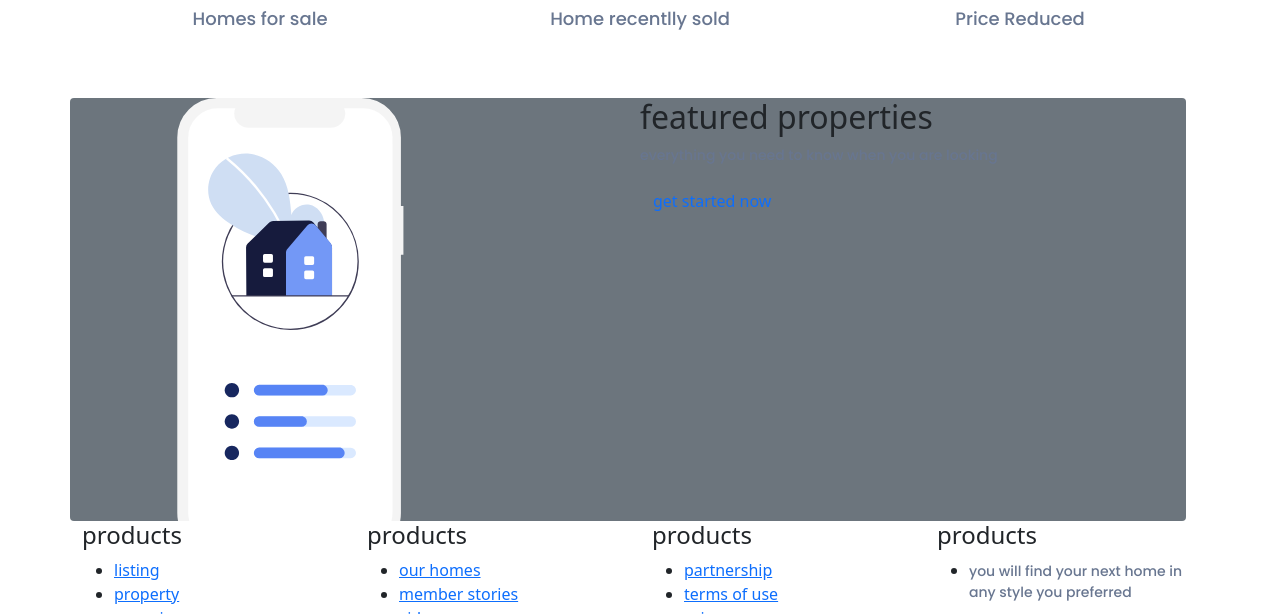
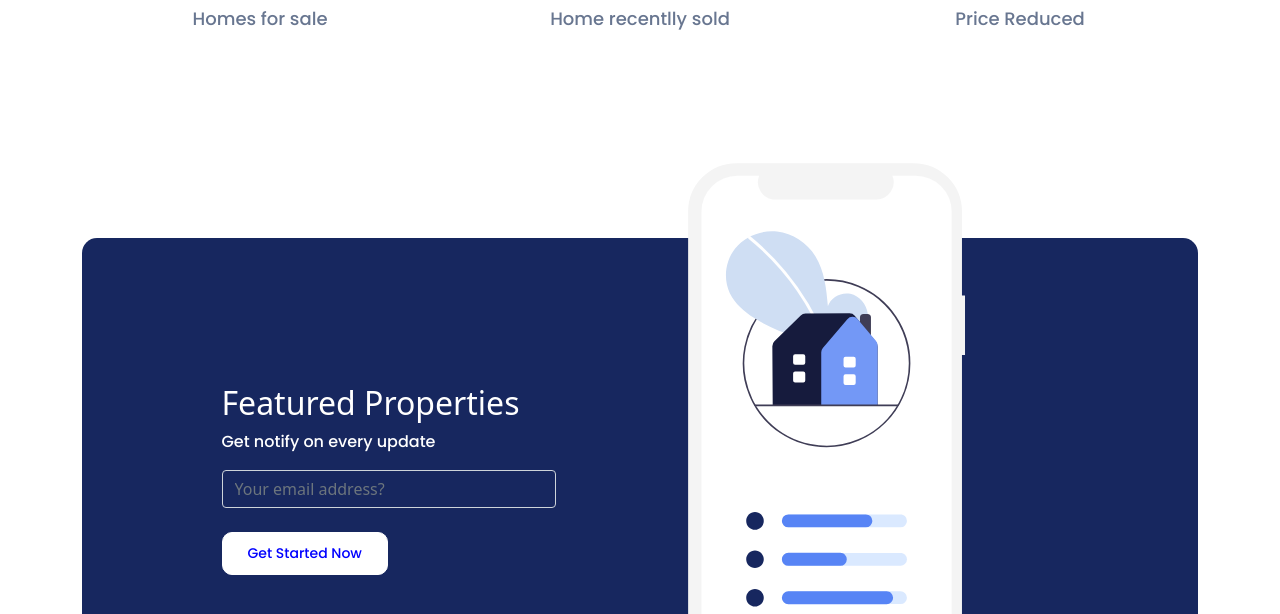
Before and after one commit to rejoan121615/Home-Buisness-Landing-page-bootstrap-, a plain HTML site: page index.html in a window 1280 px wide. Shown: the part 3413-4027 px from the top of the page. Drawn offline with nearby package versions, Linux system fonts and the light colour scheme.

Commit message:
email field added

```diff
--- a/index.html
+++ b/index.html
@@ -1029,44 +1029,40 @@
         <!-- feature property design  -->
         <section id="feature__property">
             <div class="container">
-                <div class="row w-100 bg-secondary rounded">
-                    <div class="col-12 col-sm-10 col-lg-6">
-                        <svg class="w-100" fill="none" xmlns="http://www.w3.org/2000/svg" viewBox="0 0 515 408">
-                            <g clip-path="url(#clip0)">
-                            <path d="M309.978 104.188h-2.403V38.196a38.242 38.242 0 00-11.16-27.009A38.055 38.055 0 00269.473 0H129.998a38.056 38.056 0 00-26.943 11.187 38.244 38.244 0 00-11.16 27.009v362.045a38.243 38.243 0 0011.16 27.008 38.053 38.053 0 0026.943 11.188h139.475a38.057 38.057 0 0026.942-11.188 38.244 38.244 0 0011.159-27.008V151.163h2.403l.001-46.975z" fill="#F4F4F4"/>
-                            <path d="M271.01 9.934h-18.205a13.579 13.579 0 01-1.298 12.678 13.52 13.52 0 01-4.863 4.4 13.495 13.495 0 01-6.357 1.591h-79.903c-2.217 0-4.4-.546-6.356-1.591a13.532 13.532 0 01-4.864-4.401 13.576 13.576 0 01-1.297-12.677h-17.004a28.417 28.417 0 00-20.12 8.354 28.557 28.557 0 00-8.334 20.17v361.519c0 7.565 2.997 14.82 8.334 20.17a28.418 28.418 0 0020.12 8.354H271.01a28.42 28.42 0 0020.12-8.354 28.563 28.563 0 008.334-20.17V38.457a28.56 28.56 0 00-8.334-20.169 28.419 28.419 0 00-20.12-8.354z" fill="#fff"/>
-                            <path d="M200.936 223.779a65.91 65.91 0 01-36.682-11.155 66.152 66.152 0 01-24.318-29.704 66.34 66.34 0 01-3.757-38.242 66.237 66.237 0 0118.069-33.889 65.975 65.975 0 0133.807-18.115 65.876 65.876 0 0138.148 3.767 66.064 66.064 0 0129.631 24.378 66.301 66.301 0 0111.127 36.772 66.347 66.347 0 01-19.36 46.78 66.02 66.02 0 01-46.665 19.408zm0-131.116a64.655 64.655 0 00-35.984 10.943 64.888 64.888 0 00-23.854 29.138 65.077 65.077 0 00-3.686 37.513 64.975 64.975 0 0017.726 33.244 64.719 64.719 0 0033.162 17.77 64.623 64.623 0 0037.421-3.695 64.798 64.798 0 0029.067-23.914 65.038 65.038 0 0010.916-36.071 65.085 65.085 0 00-18.992-45.889 64.76 64.76 0 00-45.776-19.039z" fill="#3F3D56"/>
-                            <path d="M225.186 138.363c5.655-4.79 9.09-12.356 8.189-19.723-.901-7.366-6.48-14.137-13.717-15.702-7.236-1.564-15.486 2.766-17.684 9.853-1.21-13.663-2.604-27.898-9.85-39.533-6.561-10.536-17.925-18.074-30.241-19.423-12.317-1.349-25.284 3.745-32.965 13.49-7.681 9.745-9.562 23.912-4.182 35.1 3.963 8.242 11.264 14.376 18.914 19.366 24.406 15.92 54.681 21.299 83.489 17.049l-1.953-.477z" fill="#CFDEF3"/>
-                            <path d="M141.097 57.862a200.01 200.01 0 0127.834 27.708 200.93 200.93 0 0131.35 52.518c.564 1.386-1.682 1.99-2.24.619a199.64 199.64 0 00-58.587-79.198c-1.16-.947.493-2.585 1.643-1.647z" fill="#fff"/>
-                            <path d="M144.555 288.706c3.821 0 6.917-3.104 6.917-6.934 0-3.829-3.096-6.934-6.917-6.934-3.82 0-6.917 3.105-6.917 6.934 0 3.83 3.097 6.934 6.917 6.934z" fill="#17275F"/>
-                            <path d="M259.203 286.815h-88.034a5.024 5.024 0 01-3.557-1.477 5.05 5.05 0 010-7.132 5.028 5.028 0 013.557-1.477h88.034c1.335 0 2.614.532 3.557 1.477a5.049 5.049 0 010 7.132 5.02 5.02 0 01-3.557 1.477z" fill="#DAE9FF"/>
-                            <path d="M231.9 286.876h-61.094a5.086 5.086 0 01-3.6-1.495 5.11 5.11 0 010-7.218 5.086 5.086 0 013.6-1.495H231.9c1.35 0 2.645.538 3.6 1.495a5.11 5.11 0 010 7.218 5.086 5.086 0 01-3.6 1.495z" fill="#5784F5"/>
-                            <path d="M144.555 318.963c3.821 0 6.917-3.104 6.917-6.934 0-3.829-3.096-6.934-6.917-6.934-3.82 0-6.917 3.105-6.917 6.934 0 3.83 3.097 6.934 6.917 6.934z" fill="#17275F"/>
-                            <path d="M259.203 317.072h-88.034a5.024 5.024 0 01-3.557-1.477 5.049 5.049 0 010-7.131 5.024 5.024 0 013.557-1.477h88.034a5.02 5.02 0 013.557 1.477 5.045 5.045 0 010 7.131 5.02 5.02 0 01-3.557 1.477z" fill="#DAE9FF"/>
-                            <path d="M144.555 349.221c3.821 0 6.917-3.104 6.917-6.934s-3.096-6.934-6.917-6.934c-3.82 0-6.917 3.104-6.917 6.934s3.097 6.934 6.917 6.934z" fill="#17275F"/>
-                            <path d="M259.203 347.33h-88.034a5.024 5.024 0 01-3.557-1.477 5.05 5.05 0 010-7.132 5.024 5.024 0 013.557-1.477h88.034a5.02 5.02 0 013.557 1.477 5.049 5.049 0 010 7.132 5.02 5.02 0 01-3.557 1.477z" fill="#DAE9FF"/>
-                            <path d="M211.778 317.133h-40.972a5.085 5.085 0 01-3.6-1.494 5.112 5.112 0 010-7.218 5.086 5.086 0 013.6-1.495h40.972c1.35 0 2.645.538 3.6 1.495a5.112 5.112 0 010 7.218 5.085 5.085 0 01-3.6 1.494zM248.249 347.391h-77.443a5.086 5.086 0 01-3.6-1.495 5.11 5.11 0 010-7.218 5.086 5.086 0 013.6-1.495h77.443c1.35 0 2.645.538 3.6 1.495a5.11 5.11 0 010 7.218 5.086 5.086 0 01-3.6 1.495z" fill="#5784F5"/>
-                            <path d="M235.894 147.299h-8.643v-25.602a2.843 2.843 0 01.83-2.005 2.826 2.826 0 012-.831h2.983c.75 0 1.469.3 2 .831.53.532.829 1.253.83 2.005v25.602z" fill="#3F3D56"/>
-                            <path d="M241.133 190.865H158.52l-.297-46.676a5.394 5.394 0 011.615-3.873l20.754-20.263a5.31 5.31 0 013.68-1.52l34.734-.318a5.377 5.377 0 014.141 1.91l.003.004 16.498 20.282a6.647 6.647 0 011.485 4.183v46.271z" fill="#161B3D"/>
-                            <path d="M241.134 190.865h-44.396v-41.831c0-1.275.453-2.507 1.278-3.477l19.29-22.671a5.337 5.337 0 014.066-1.881h.02a5.321 5.321 0 014.073 1.912l14.417 17.205a5.378 5.378 0 011.252 3.446v47.297z" fill="#7398F6"/>
-                            <path d="M222.301 174.798h-6.423a1.576 1.576 0 01-1.572-1.576v-5.398a1.576 1.576 0 011.572-1.576h6.423a1.576 1.576 0 011.572 1.576v5.398a1.576 1.576 0 01-1.572 1.576zM222.301 160.964h-6.423a1.576 1.576 0 01-1.572-1.576v-5.273a1.578 1.578 0 011.572-1.576h6.423a1.574 1.574 0 011.572 1.576v5.273a1.576 1.576 0 01-1.572 1.576zM182.578 172.696h-6.423a1.575 1.575 0 01-1.572-1.575v-5.399a1.578 1.578 0 011.572-1.576h6.423a1.574 1.574 0 011.572 1.576v5.399a1.575 1.575 0 01-1.572 1.575zM182.578 158.862h-6.423a1.576 1.576 0 01-1.572-1.576v-5.272a1.576 1.576 0 011.572-1.576h6.423a1.576 1.576 0 011.572 1.576v5.272a1.576 1.576 0 01-1.572 1.576z" fill="#fff"/>
-                            <path d="M257.121 191.411H144.749a.629.629 0 01-.444-1.076.63.63 0 01.444-.185h112.372a.63.63 0 010 1.261z" fill="#3F3D56"/>
-                        </g>
-                        <defs>
-                            <clipPath id="clip0">
-                            <path fill="#fff" d="M0 0h515v439.363H0z"/>
-                            </clipPath>
-                        </defs>
+                <div class="row g-0 w-100 b-r pb-lg-4 pb-xl-5 align-items-lg-center justify-content-lg-center">
+                    <div class="col-12 col-lg-5 order-lg-last">
+                        <svg class="w-xs-60 d-block mx-auto" id="mobile__svg" fill="none" viewBox="0 0 245 489">
+                            <path d="M244.135 116.276h-2.68V42.7a42.637 42.637 0 00-12.442-30.112A42.429 42.429 0 00198.975.115H43.472a42.428 42.428 0 00-30.038 12.473A42.638 42.638 0 00.99 42.7V446.35a42.638 42.638 0 0012.443 30.112 42.425 42.425 0 0030.038 12.473h155.503a42.43 42.43 0 0030.038-12.473 42.64 42.64 0 0012.442-30.112V168.648h2.679l.001-52.372z" fill="#F4F4F4"/>
+                            <path d="M200.688 11.19h-20.296a15.152 15.152 0 01-1.447 14.135 15.084 15.084 0 01-5.423 4.906 15.04 15.04 0 01-7.087 1.774H77.35c-2.472 0-4.905-.61-7.087-1.775a15.085 15.085 0 01-5.422-4.906 15.131 15.131 0 01-1.446-14.134H44.437a31.685 31.685 0 00-22.433 9.315 31.842 31.842 0 00-9.292 22.487v403.063a31.844 31.844 0 009.292 22.488 31.685 31.685 0 0022.433 9.314h156.251c8.414 0 16.483-3.35 22.433-9.314a31.845 31.845 0 009.291-22.488V42.992a31.839 31.839 0 00-9.292-22.488 31.683 31.683 0 00-22.432-9.314z" fill="#fff"/>
+                            <path d="M122.562 249.609a73.487 73.487 0 01-40.897-12.436 73.759 73.759 0 01-27.113-33.118 73.964 73.964 0 01-4.189-42.637 73.85 73.85 0 0120.147-37.783 73.549 73.549 0 0137.691-20.196 73.44 73.44 0 0142.531 4.199 73.656 73.656 0 0133.037 27.179 73.931 73.931 0 0112.406 40.998 73.97 73.97 0 01-21.585 52.156 73.608 73.608 0 01-52.028 21.638zm0-146.182a72.086 72.086 0 00-40.118 12.199 72.351 72.351 0 00-26.596 32.487 72.554 72.554 0 00-4.11 41.824 72.44 72.44 0 0019.763 37.064 72.162 72.162 0 0036.973 19.812 72.048 72.048 0 0041.722-4.12 72.256 72.256 0 0032.407-26.661 72.52 72.52 0 0012.17-40.217 72.562 72.562 0 00-21.174-51.162 72.2 72.2 0 00-51.037-21.226z" fill="#3F3D56"/>
+                            <path d="M149.599 154.378c6.304-5.34 10.134-13.776 9.13-21.989-1.005-8.213-7.225-15.763-15.293-17.507-8.069-1.744-17.266 3.084-19.717 10.985-1.348-15.233-2.903-31.104-10.981-44.076-7.316-11.746-19.986-20.15-33.717-21.654-13.732-1.504-28.19 4.175-36.753 15.04-8.564 10.864-10.66 26.66-4.663 39.133 4.419 9.189 12.559 16.028 21.088 21.591 27.21 17.75 60.965 23.747 93.083 19.008l-2.177-.531z" fill="#CFDEF3"/>
+                            <path d="M55.846 64.627a222.947 222.947 0 0131.033 30.89 223.978 223.978 0 0134.953 58.554c.629 1.546-1.875 2.219-2.498.69a222.58 222.58 0 00-65.319-88.298c-1.293-1.056.55-2.883 1.831-1.836z" fill="#fff"/>
+                            <path d="M59.703 321.997c4.259 0 7.711-3.461 7.711-7.73 0-4.27-3.452-7.731-7.711-7.731-4.26 0-7.712 3.461-7.712 7.731 0 4.269 3.452 7.73 7.712 7.73z" fill="#17275F"/>
+                            <path d="M187.525 319.889h-98.15a5.6 5.6 0 01-3.966-1.647 5.63 5.63 0 010-7.951 5.604 5.604 0 013.966-1.647h98.15c1.488 0 2.914.593 3.966 1.647a5.63 5.63 0 010 7.951 5.6 5.6 0 01-3.966 1.647z" fill="#DAE9FF"/>
+                            <path d="M157.084 319.957H88.97a5.666 5.666 0 01-4.014-1.667 5.696 5.696 0 010-8.047 5.67 5.67 0 014.014-1.666h68.114c1.506 0 2.95.599 4.014 1.666a5.697 5.697 0 010 8.047 5.665 5.665 0 01-4.014 1.667z" fill="#5784F5"/>
+                            <path d="M59.703 355.732c4.259 0 7.711-3.461 7.711-7.731s-3.452-7.731-7.711-7.731c-4.26 0-7.712 3.461-7.712 7.731s3.452 7.731 7.712 7.731z" fill="#17275F"/>
+                            <path d="M187.525 353.623h-98.15a5.603 5.603 0 01-3.966-1.646 5.632 5.632 0 010-7.952 5.603 5.603 0 013.966-1.646h98.15c1.488 0 2.914.592 3.966 1.646a5.631 5.631 0 010 7.952 5.602 5.602 0 01-3.966 1.646z" fill="#DAE9FF"/>
+                            <path d="M59.703 389.466c4.259 0 7.711-3.461 7.711-7.73 0-4.27-3.452-7.731-7.711-7.731-4.26 0-7.712 3.461-7.712 7.731 0 4.269 3.452 7.73 7.712 7.73z" fill="#17275F"/>
+                            <path d="M187.525 387.358h-98.15a5.6 5.6 0 01-3.966-1.647 5.628 5.628 0 010-7.951 5.6 5.6 0 013.966-1.647h98.15a5.6 5.6 0 013.966 1.647 5.627 5.627 0 010 7.951 5.6 5.6 0 01-3.966 1.647z" fill="#DAE9FF"/>
+                            <path d="M134.65 353.691H88.97a5.67 5.67 0 01-4.014-1.666 5.698 5.698 0 010-8.047 5.67 5.67 0 014.014-1.667h45.68c1.505 0 2.949.6 4.014 1.667a5.698 5.698 0 010 8.047 5.671 5.671 0 01-4.014 1.666zM175.312 387.426H88.97a5.67 5.67 0 01-4.014-1.667 5.697 5.697 0 010-8.047 5.67 5.67 0 014.014-1.667h86.342c1.506 0 2.95.6 4.014 1.667a5.695 5.695 0 010 8.047 5.669 5.669 0 01-4.014 1.667z" fill="#5784F5"/>
+                            <path d="M161.537 164.341h-9.636v-28.544a3.167 3.167 0 013.155-3.163h3.326a3.168 3.168 0 013.155 3.163v28.544z" fill="#3F3D56"/>
+                            <path d="M167.378 212.913H75.271l-.33-52.04a6.02 6.02 0 011.8-4.317l23.138-22.592a5.927 5.927 0 014.104-1.695l38.726-.354a5.996 5.996 0 014.616 2.129l.003.004 18.394 22.613a7.405 7.405 0 011.656 4.663v51.589z" fill="#161B3D"/>
+                            <path d="M167.379 212.913h-49.498v-46.638a5.989 5.989 0 011.426-3.877l21.506-25.276v.001a5.944 5.944 0 014.533-2.098h.023a5.944 5.944 0 014.541 2.132l16.073 19.182a5.992 5.992 0 011.396 3.842v52.732z" fill="#7398F6"/>
+                            <path d="M146.382 195h-7.161a1.757 1.757 0 01-1.753-1.757v-6.019a1.752 1.752 0 011.753-1.757h7.161a1.752 1.752 0 011.753 1.757v6.019a1.757 1.757 0 01-1.753 1.757zM146.382 179.576h-7.161a1.752 1.752 0 01-1.753-1.757v-5.879a1.757 1.757 0 011.753-1.757h7.161a1.757 1.757 0 011.753 1.757v5.879a1.752 1.752 0 01-1.753 1.757zM102.095 192.657h-7.162a1.756 1.756 0 01-1.752-1.757v-6.019a1.756 1.756 0 011.753-1.757h7.161a1.754 1.754 0 011.752 1.757v6.019a1.758 1.758 0 01-1.752 1.757zM102.095 177.233h-7.162a1.756 1.756 0 01-1.752-1.757v-5.879a1.756 1.756 0 011.753-1.757h7.161a1.754 1.754 0 011.752 1.757v5.879a1.758 1.758 0 01-1.752 1.757z" fill="#fff"/>
+                            <path d="M185.203 213.522H59.919a.7.7 0 01-.701-.703.705.705 0 01.7-.703h125.285a.7.7 0 01.702.703.703.703 0 01-.702.703z" fill="#3F3D56"/>
                         </svg>
                     </div>
-                    <div class="col-12 col-lg-6">
-                        <h2>featured properties</h2>
-                        <p class="para">
-                            everything you need to know when you are looking
+                    <div class="col-12 col-lg-5 col-xl-4 mt-4 pb-5 mt-5">
+                        <h2 class="sec__heading text-capitalize text-center text-lg-left text-white">Featured properties</h2>
+                        <p class="para-md text-white text-center text-lg-left">
+                            Get notify on every update
                         </p>
-                        <a href="" class="btn text-primary bg-blue"
+                        <input type="text" class="w-xs-90 ms-lg-0 d-block mx-auto form-control bg-transparent para-sm text-white " placeholder="Your email address?" >
+                        <div class="btn__wrapper text-center text-lg-left mt-lg-4 mt-xxl-5 mt-5">
+                            <a href="" class="cus__btn__white active d-inline-block"
                             >get started now</a
-                        >
+                            >
+                        </div>
                     </div>
                 </div>
             </div>
--- a/scss/style.scss
+++ b/scss/style.scss
@@ -174,6 +174,16 @@ $fonts: (
         border: 1.5px solid $btn-bg;
     }
 }
+.cus__btn__white {
+    @extend .cus__btn;
+    background-color: white!important;
+    border-color: white!important;
+    color: blue!important;
+    &:hover {
+        background-color: transparent!important;
+        color: white!important;
+    }
+}
 
 // ------ nav link  ------------
 .nav-link {
@@ -200,6 +210,7 @@ $fonts: (
     border-radius: 5px;
     background-color: black;
 }
+
 // --------------------------- sections ----------------------------
 // section style
 .section-space {
@@ -283,7 +294,6 @@ $fonts: (
     }
 }
 
-
 // sccore section
 #score {
     .container {
@@ -291,3 +301,21 @@ $fonts: (
         padding-bottom: 50px;
     }
 }
+
+// feature pro[ery design
+#feature__property {
+    .container {
+        padding-top: 140px;
+        .row {
+            background-color: #17275f;
+        }
+
+        #mobile__svg {
+            margin-top: -75px;
+            max-width: 300px;
+            @include resp ($xxl) {
+                margin-top: -125px;
+            }
+        }
+    }
+}
```
Also changed, not shown: css/style.css, img/house illustration.svg (deleted), img/phone.svg, 1 other file.
